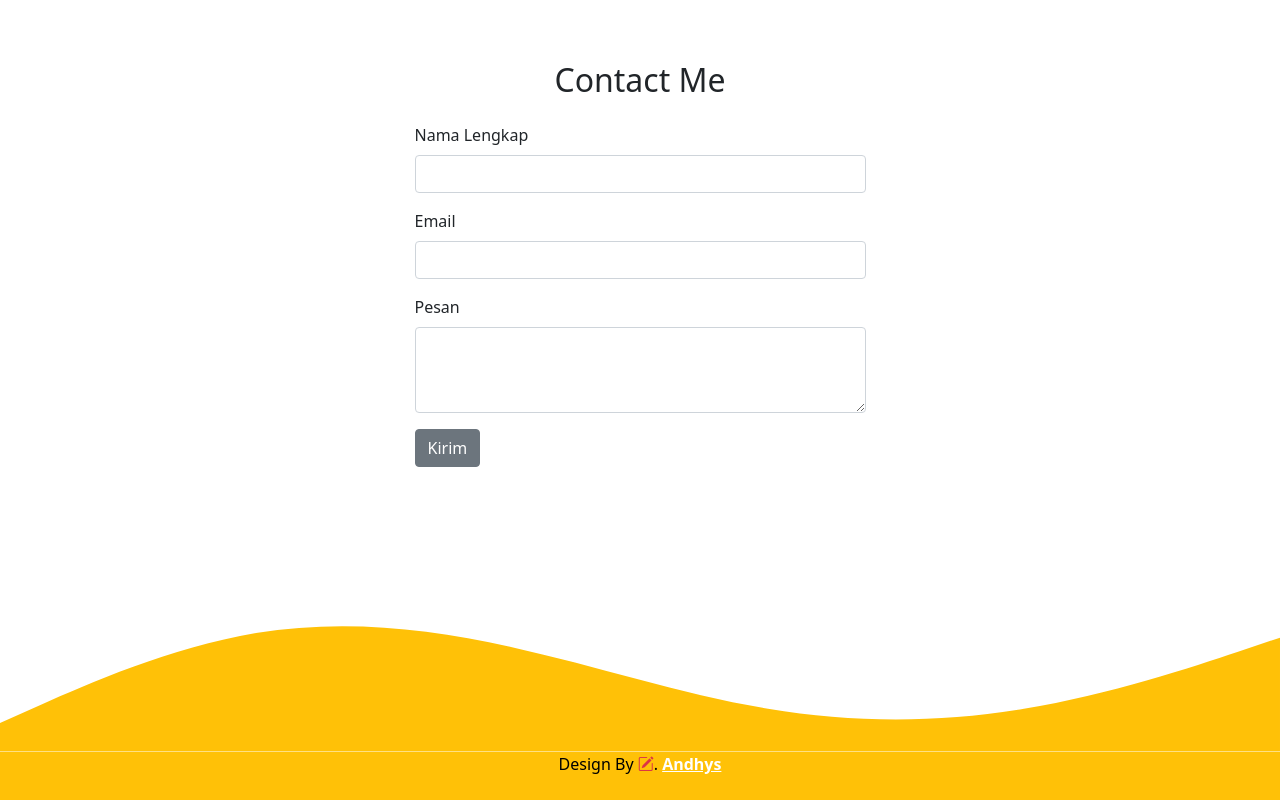
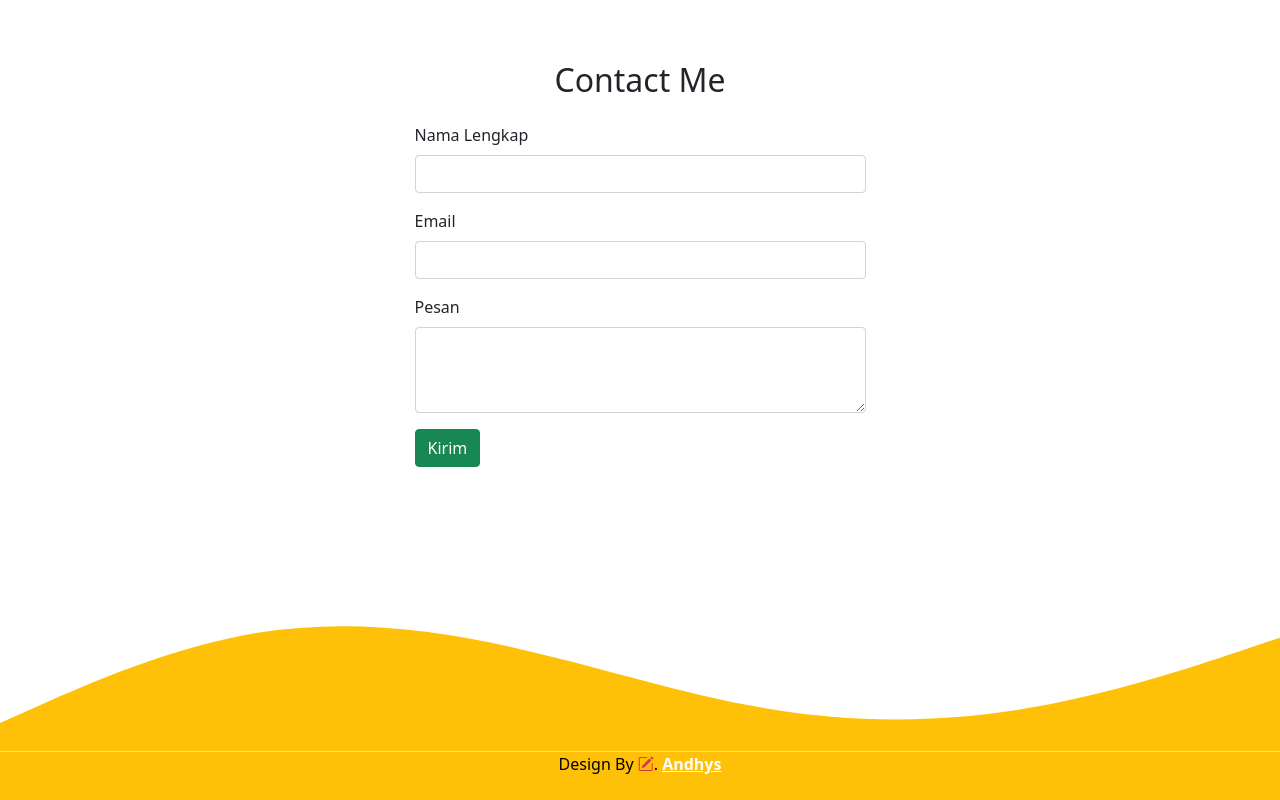
Before and after one commit to kundinghasnah/kundinghasnah.github.io, a plain HTML site: page index.html in a window 1280 px wide. Shown: the part 3074-3874 px from the top of the page. Drawn offline with nearby package versions, Linux system fonts and the light colour scheme.

Commit message:
mengubah tombol kirim menjadi hijau

```diff
--- a/index.html
+++ b/index.html
@@ -156,7 +156,7 @@
                             <label for="Pesan" class="form-label">Pesan</label>
                             <textarea class="form-control" id="Pesan" rows="3"></textarea>
                           </div>
-                        <button type="submit" class="btn btn-secondary">Kirim</button>
+                        <button type="submit" class="btn btn-success">Kirim</button>
                       </form>
                 </div>
             </div>
```
